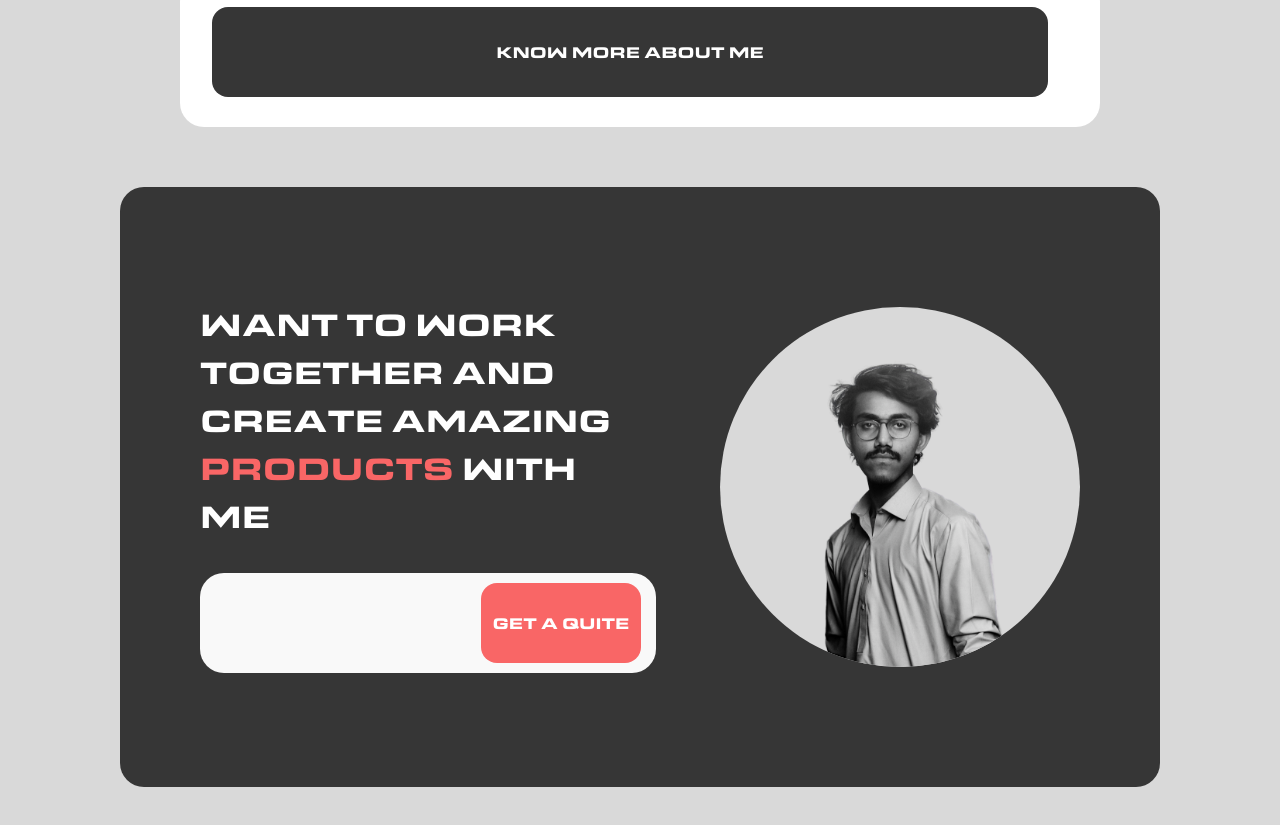
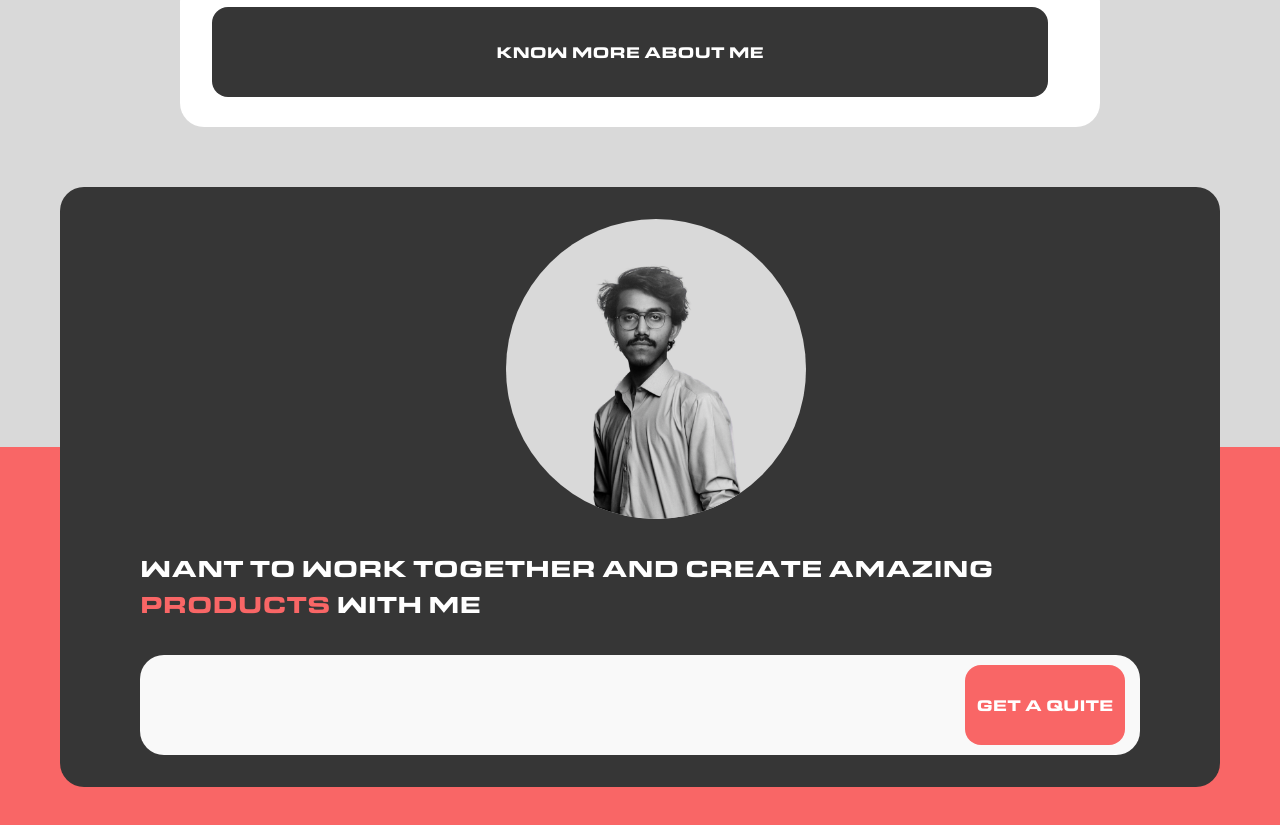
Before and after one commit to XhOwais/Personal-Portfolio-Website, a React (Vite) app: page / in a window 1280 px wide. Shown: the part 7482-8307 px from the top of the page. Before the commit the page ends 8269 px from the top, so only its background shows below. Built offline with nearby package versions, Linux system fonts and the light colour scheme.

Commit message:
Footer Edited

```diff
--- a/src/Subcomponents/footer.jsx
+++ b/src/Subcomponents/footer.jsx
@@ -2,21 +2,24 @@ import Pic from '../assets/pic.png'
 export default function Footer() {
     return(
         <>
-        <div>
-            <div className=" w-auto h-600 rounded-3xl bg-heading mx-120 px-80 flex items-center mt-60 ">
-            <div className=' flex gap-8 items-center'>
+        <div className=' relative flex'>
+            <div className=" w-auto h-600 mobile:h-auto rounded-3xl bg-heading mobile:py-42 mx-120 Desktop:mx-60 laptop:mx-60 mobile:mx-60 smallmobile:mx-25 px-80 smallmobile:px-32 flex items-center mt-60 ">
+            <div className=' flex gap-8 items-center laptop:flex-col-reverse mobile:flex-col-reverse smallmobile:flex-col-reverse'>
                 <div className=''>
-                    <h2 className=" font-heading text-32 text-white mb-32">
+                    <h2 className=" font-heading text-32 mobile:text-24 laptop:text-24 text-white mb-32">
                     Want to  work together and create amazing <span className=" text-hover">products</span> with  me?
                     </h2>
                     <div className=" h-100 rounded-3xl bg-section flex justify-end items-center px-15">
                     <button className=" h-80 w-160 bg-second rounded-2xl font-heading  text-white">Get a quite</button>
                     </div>
                 </div>
-                <div className=" w-360 h-360 shrink-0  bg-bg rounded-full flex justify-center overflow-hidden ml-32">
-                  <img className=' h-360 scale-x-[-1]' src={Pic} alt="" srcset="" />
+                <div className=" w-360 h-360 laptop:w-300 laptop:h-300 shrink-0  bg-bg rounded-full flex justify-center overflow-hidden ml-32">
+                  <img className=' h-360 laptop:h-300 scale-x-[-1]' src={Pic} alt="" srcset="" />
                 </div>
             </div>
+            </div>
+            <div className=' w-full h-450 bg-second absolute -z-50 top-80'>
+
             </div>
         </div>
         </>
```
